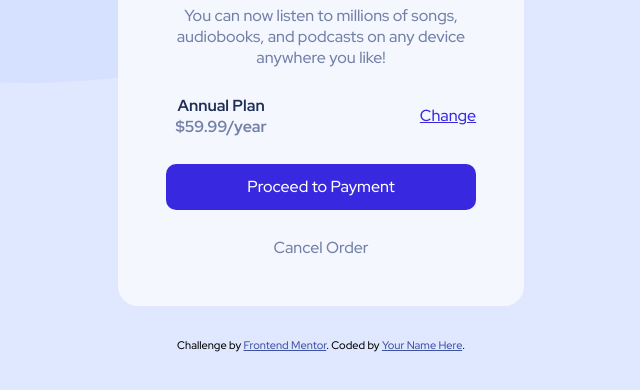
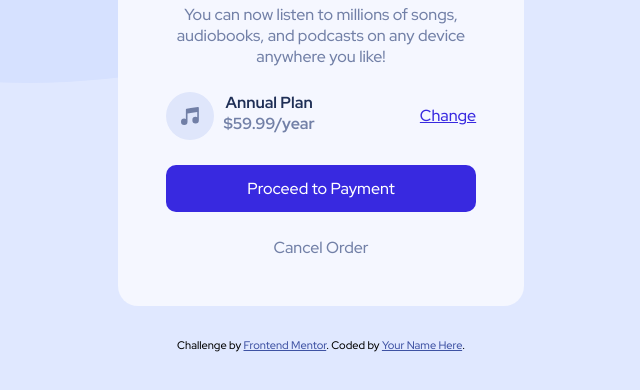
Before and after one commit to RamonAPereira/order-summary-component-main, a website: page index.html in a window 1280 px wide. Shown: the part 354-744 px from the top of the page, without its empty margins (319-959 px from the left). Drawn offline with Linux system fonts and the light colour scheme; the site is published under a folder, as on GitHub Pages, so addresses that start at the root find nothing.

Commit message:
incone de musica não aparecendo - fixed

```diff
--- a/index.html
+++ b/index.html
@@ -29,7 +29,7 @@
 
     <div class="plan">
       <div class="plan__description">
-        <img src="/dist/images/icon-music.svg" alt="">
+        <img src="dist/images/icon-music.svg" alt="">
 
         <div class="plan__price">
           <h3 class="plan__title">Annual Plan</h3>
```
